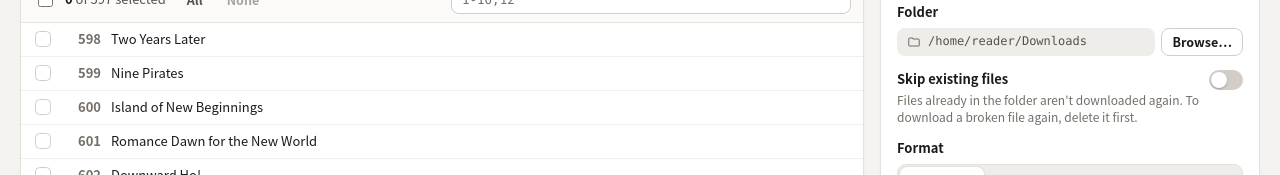
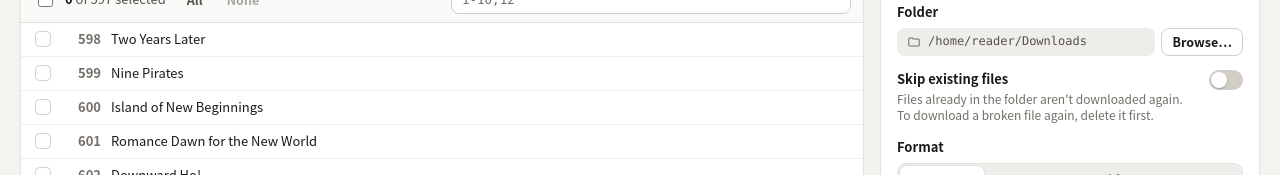
Before and after one commit to elboletaire/manga-downloader, a React (Vite) app in the folder gui/frontend/: page / in a window 1280 px wide. Both pictures are taken after a click on the button "Paste". Shown: the part 214-389 px from the top of the page. Built offline with nearby package versions, Linux system fonts and the light colour scheme; a web font is replaced by a local one.

Commit message:
Revert "fix(gui): let a switch's hint take the full width"
This reverts commit 1c95d3d6e52b7897caa47729af9fb8c974a953b7.

```diff
--- a/gui/frontend/src/fields.tsx
+++ b/gui/frontend/src/fields.tsx
@@ -149,8 +149,14 @@ export function Switch({ label, description, checked, disabled, onChange }: Swit
   const id = useId();
   return (
     <div className="switch-row">
-      <div className="switch-head">
+      <div className="switch-text">
         <label htmlFor={id}>{label}</label>
+        {description && (
+          <p className="hint" id={`${id}-desc`}>
+            {description}
+          </p>
+        )}
+      </div>
       <input
         id={id}
         type="checkbox"
@@ -161,12 +167,6 @@ export function Switch({ label, description, checked, disabled, onChange }: Swit
         aria-describedby={description ? `${id}-desc` : undefined}
         onChange={(e) => onChange(e.target.checked)}
       />
-      </div>
-      {description && (
-        <p className="hint" id={`${id}-desc`}>
-          {description}
-        </p>
-      )}
     </div>
   );
 }
--- a/gui/frontend/src/styles.css
+++ b/gui/frontend/src/styles.css
@@ -1505,20 +1505,19 @@ fieldset:disabled .segmented label {
   opacity: 0.55;
 }
 
-/* the label and the toggle share a row; the hint takes the full width below */
 .switch-row {
-  display: grid;
-  gap: 2px;
-}
-
-.switch-head {
-  display: flex;
-  align-items: center;
+  display: flex;
+  align-items: flex-start;
   justify-content: space-between;
   gap: 16px;
 }
 
-.switch-head label {
+.switch-text {
+  display: grid;
+  gap: 2px;
+}
+
+.switch-text label {
   font-weight: 550;
   cursor: pointer;
 }
```
Lines whose indentation alone changed are shown as unchanged.
